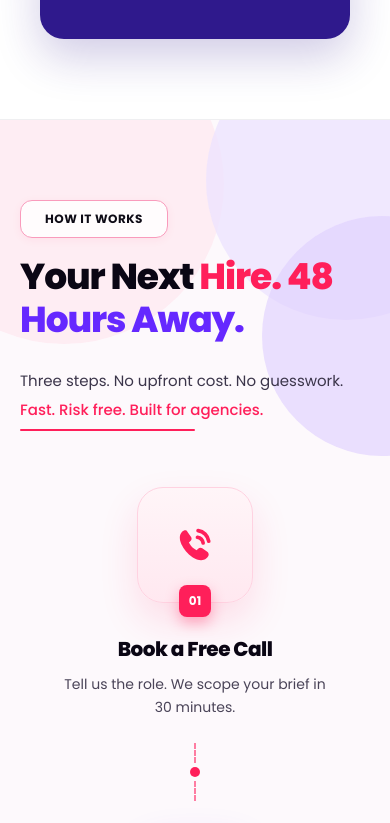
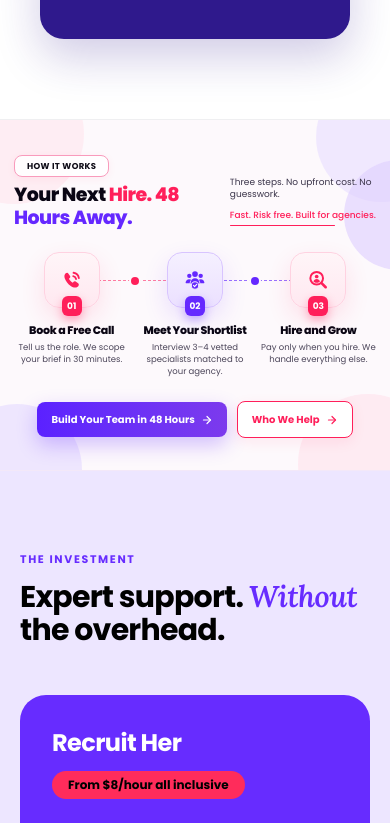
Before and after one commit to maidah2025/RecruitHer, a React (Vite) app: page / in a window 390 px wide. Shown: the part 8600-9423 px from the top of the page. Built offline with nearby package versions, Linux system fonts and the light colour scheme.

Commit message:
Make HOW IT WORKS section compact and side-by-side on all screens so it fits in a single view

```diff
--- a/src/App.tsx
+++ b/src/App.tsx
@@ -786,42 +786,42 @@
         {/* ================= 8. OUR PROCESS (HOW IT WORKS) ================= */}
         <section
           id="our-process"
-          className="relative overflow-hidden bg-[#FDF9FC] py-20 lg:py-28 scroll-mt-24 border-b border-[#F3E8F8]"
+          className="relative overflow-hidden bg-[#FDF9FC] py-8 sm:py-12 lg:py-16 scroll-mt-20 border-b border-[#F3E8F8]"
         >
           {/* Subtle Pastel Corner Shapes matching reference */}
           <div
             aria-hidden="true"
-            className="pointer-events-none absolute -top-24 -left-24 w-[320px] h-[320px] rounded-full bg-[#FFEAF2]/80"
+            className="pointer-events-none absolute -top-14 -left-14 sm:-top-20 sm:-left-20 w-[140px] h-[140px] sm:w-[240px] sm:h-[240px] rounded-full bg-[#FFEAF2]/80"
           />
           <div
             aria-hidden="true"
-            className="pointer-events-none absolute -top-20 -right-24 w-[280px] h-[280px] rounded-full bg-[#EDE3FF]/75"
+            className="pointer-events-none absolute -top-12 -right-14 sm:-top-16 sm:-right-20 w-[130px] h-[130px] sm:w-[220px] sm:h-[220px] rounded-full bg-[#EDE3FF]/75"
           />
           <div
             aria-hidden="true"
-            className="pointer-events-none absolute top-24 -right-28 w-[240px] h-[240px] rounded-full bg-[#E1D2FF]/65"
+            className="pointer-events-none absolute top-10 -right-16 sm:top-16 sm:-right-24 w-[110px] h-[110px] sm:w-[190px] sm:h-[190px] rounded-full bg-[#E1D2FF]/65"
           />
           <div
             aria-hidden="true"
-            className="pointer-events-none absolute -bottom-28 -left-20 w-[290px] h-[290px] rounded-full bg-[#EAE0FF]/75"
+            className="pointer-events-none absolute -bottom-16 -left-12 sm:-bottom-24 sm:-left-16 w-[130px] h-[130px] sm:w-[220px] sm:h-[220px] rounded-full bg-[#EAE0FF]/75"
           />
           <div
             aria-hidden="true"
-            className="pointer-events-none absolute -bottom-28 -right-20 w-[300px] h-[300px] rounded-full bg-[#FFE8F0]/80"
+            className="pointer-events-none absolute -bottom-16 -right-12 sm:-bottom-24 sm:-right-16 w-[140px] h-[140px] sm:w-[230px] sm:h-[230px] rounded-full bg-[#FFE8F0]/80"
           />
 
-          <div className="relative z-10 max-w-[1140px] mx-auto px-5 sm:px-8">
-            {/* Top Header Row: Left Eyebrow + Heading | Right Subtext + Pink Underline */}
-            <div className="flex flex-col lg:flex-row lg:items-end justify-between gap-8 lg:gap-12">
-              <div>
-                <div className="inline-flex items-center justify-center rounded-xl border border-[#F99BBC] bg-white/85 px-6 py-2.5 shadow-[0_2px_10px_rgba(255,31,90,0.06)] mb-5">
-                  <span className="text-xs sm:text-[13px] font-bold tracking-[0.04em] text-[#0E0B16] uppercase">
+          <div className="relative z-10 max-w-[1040px] mx-auto px-3.5 sm:px-8">
+            {/* Top Header Row: Always Side-by-Side like Screenshot */}
+            <div className="grid grid-cols-12 items-end gap-2 sm:gap-6">
+              <div className="col-span-7 sm:col-span-7">
+                <div className="inline-flex items-center justify-center rounded-lg sm:rounded-xl border border-[#F99BBC] bg-white/90 px-3 py-1 sm:px-5 sm:py-2 shadow-[0_2px_8px_rgba(255,31,90,0.06)] mb-2 sm:mb-3.5">
+                  <span className="text-[8.5px] sm:text-[11px] lg:text-xs font-bold tracking-[0.04em] text-[#0E0B16] uppercase">
                     {SITE_CONTENT.ourProcess.eyebrow}
                   </span>
                 </div>
 
-                <h2 className="text-4xl sm:text-5xl lg:text-[54px] font-extrabold tracking-[-0.03em] leading-[1.08]">
-                  <span className="block">
+                <h2 className="text-[19px] sm:text-3xl lg:text-[42px] font-extrabold tracking-[-0.03em] leading-[1.08]">
+                  <span className="block whitespace-nowrap">
                     <span className="text-[#0A0614]">
                       {SITE_CONTENT.ourProcess.headingLine1Black}
                     </span>
@@ -829,72 +829,72 @@
                       {SITE_CONTENT.ourProcess.headingLine1Pink}
                     </span>
                   </span>
-                  <span className="block text-[#6528FF] mt-1">
+                  <span className="block text-[#6528FF] mt-0.5 whitespace-nowrap">
                     {SITE_CONTENT.ourProcess.headingLine2Purple}
                   </span>
                 </h2>
               </div>
 
-              <div className="lg:pb-3 lg:max-w-[430px]">
-                <p className="text-[15px] sm:text-[17px] font-normal text-[#3B354A] leading-snug">
+              <div className="col-span-5 sm:col-span-5 pb-0.5 sm:pb-2">
+                <p className="text-[9px] sm:text-[13px] lg:text-[15px] font-normal text-[#3B354A] leading-snug">
                   {SITE_CONTENT.ourProcess.rightSubtitleLine1}
                 </p>
-                <div className="mt-2 inline-block">
-                  <p className="text-[15px] sm:text-[17px] font-medium text-[#FF1F5A] leading-snug">
+                <div className="mt-1 sm:mt-1.5 inline-block w-full">
+                  <p className="text-[9px] sm:text-[13px] lg:text-[15px] font-medium text-[#FF1F5A] leading-snug">
                     {SITE_CONTENT.ourProcess.rightSubtitleLine2}
                   </p>
-                  <div className="h-[2.5px] w-[72%] bg-[#FF1F5A] mt-2 rounded-full" />
+                  <div className="h-[1.5px] sm:h-[2px] w-[72%] bg-[#FF1F5A] mt-1 sm:mt-1.5 rounded-full" />
                 </div>
               </div>
             </div>
 
-            {/* 3-Step Flow with Dashed Connectors & Center Dots */}
-            <div className="relative mt-14 sm:mt-20">
-              {/* Desktop Horizontal Dashed Connectors + Center Dots */}
+            {/* 3-Step Flow: Always 3 Columns Side-by-Side with Horizontal Dashed Connectors */}
+            <div className="relative mt-6 sm:mt-11 lg:mt-12">
+              {/* Horizontal Dashed Connectors + Center Dots (Visible on ALL screens) */}
               <div
                 aria-hidden="true"
-                className="hidden md:block pointer-events-none absolute top-[58px] left-[16.666%] right-[16.666%] z-0"
+                className="pointer-events-none absolute top-[28px] sm:top-[40px] lg:top-[46px] left-[16.666%] right-[16.666%] z-0"
               >
                 <div className="grid grid-cols-2 items-center w-full">
                   {/* Connector 1 -> 2 (Pink Dashed + Pink Dot) */}
-                  <div className="relative flex items-center justify-center px-14">
-                    <div className="w-full border-t-2 border-dashed border-[#FF3B72]/60" />
-                    <span className="absolute w-3.5 h-3.5 rounded-full bg-[#FF1F5A] ring-4 ring-[#FDF9FC]" />
+                  <div className="relative flex items-center justify-center px-6 sm:px-11 lg:px-14">
+                    <div className="w-full border-t-[1.5px] sm:border-t-2 border-dashed border-[#FF3B72]/65" />
+                    <span className="absolute w-2 h-2 sm:w-3 sm:h-3 rounded-full bg-[#FF1F5A] ring-2 sm:ring-4 ring-[#FDF9FC]" />
                   </div>
 
                   {/* Connector 2 -> 3 (Purple Dashed + Purple Dot) */}
-                  <div className="relative flex items-center justify-center px-14">
-                    <div className="w-full border-t-2 border-dashed border-[#6528FF]/60" />
-                    <span className="absolute w-3.5 h-3.5 rounded-full bg-[#6528FF] ring-4 ring-[#FDF9FC]" />
+                  <div className="relative flex items-center justify-center px-6 sm:px-11 lg:px-14">
+                    <div className="w-full border-t-[1.5px] sm:border-t-2 border-dashed border-[#6528FF]/65" />
+                    <span className="absolute w-2 h-2 sm:w-3 sm:h-3 rounded-full bg-[#6528FF] ring-2 sm:ring-4 ring-[#FDF9FC]" />
                   </div>
                 </div>
               </div>
 
-              {/* 3 Steps Grid */}
-              <div className="relative z-10 grid grid-cols-1 md:grid-cols-3 gap-10 md:gap-8">
+              {/* 3 Steps Grid (Always 3 columns side-by-side) */}
+              <div className="relative z-10 grid grid-cols-3 gap-2 sm:gap-5 lg:gap-8">
                 {SITE_CONTENT.ourProcess.steps.map((step, idx) => {
                   const isPurple = step.accent === 'purple';
 
                   const cardBoxClasses = isPurple
-                    ? 'bg-gradient-to-b from-[#F5F0FF] to-[#EBE0FF] border-[#D8C4FF] shadow-[0_18px_38px_rgba(101,40,255,0.14)]'
-                    : 'bg-gradient-to-b from-[#FFF5F8] to-[#FFE8F0] border-[#FFD2E1] shadow-[0_18px_38px_rgba(255,31,90,0.13)]';
+                    ? 'bg-gradient-to-b from-[#F5F0FF] to-[#EBE0FF] border-[#D8C4FF] shadow-[0_10px_24px_rgba(101,40,255,0.13)]'
+                    : 'bg-gradient-to-b from-[#FFF5F8] to-[#FFE8F0] border-[#FFD2E1] shadow-[0_10px_24px_rgba(255,31,90,0.12)]';
 
                   const badgeClasses = isPurple
-                    ? 'bg-[#6528FF] shadow-[0_6px_14px_rgba(101,40,255,0.35)]'
-                    : 'bg-[#FF1F5A] shadow-[0_6px_14px_rgba(255,31,90,0.35)]';
+                    ? 'bg-[#6528FF] shadow-[0_4px_10px_rgba(101,40,255,0.35)]'
+                    : 'bg-[#FF1F5A] shadow-[0_4px_10px_rgba(255,31,90,0.35)]';
 
                   return (
                     <div key={step.number} className="flex flex-col items-center text-center">
                       {/* Rounded Square Icon Box + Bottom Number Pill */}
                       <div className="relative">
                         <div
-                          className={`w-[116px] h-[116px] rounded-[26px] border flex items-center justify-center ${cardBoxClasses}`}
+                          className={`w-[56px] h-[56px] sm:w-[80px] sm:h-[80px] lg:w-[92px] lg:h-[92px] rounded-[15px] sm:rounded-[20px] lg:rounded-[22px] border flex items-center justify-center ${cardBoxClasses}`}
                         >
                           {idx === 0 && (
                             /* Step 01: Phone with Signal Waves (Pink-Red) */
                             <svg
                               viewBox="0 0 64 64"
-                              className="w-14 h-14"
+                              className="w-7 h-7 sm:w-10 sm:h-10 lg:w-11 lg:h-11"
                               fill="none"
                               aria-hidden="true"
                             >
@@ -921,32 +921,25 @@
                             /* Step 02: 3 Vetted Specialists + Checkmark Badge (Purple) */
                             <svg
                               viewBox="0 0 64 64"
-                              className="w-14 h-14"
+                              className="w-7 h-7 sm:w-10 sm:h-10 lg:w-11 lg:h-11"
                               fill="none"
                               aria-hidden="true"
                             >
-                              {/* Center Person Head */}
                               <circle cx="32" cy="18.5" r="6.5" fill="#6528FF" />
-                              {/* Left Person Head */}
                               <circle cx="19" cy="22.5" r="5" fill="#6528FF" />
-                              {/* Right Person Head */}
                               <circle cx="45" cy="22.5" r="5" fill="#6528FF" />
-                              {/* Left Shoulder */}
                               <path
                                 d="M10.5 38.5C10.5 33.8 14.2 30 18.8 30C20.5 30 22.1 30.5 23.4 31.4C21.4 33.4 20.1 36.1 19.9 39.2H11.5C10.9 39.2 10.5 38.9 10.5 38.5Z"
                                 fill="#6528FF"
                               />
-                              {/* Right Shoulder */}
                               <path
                                 d="M53.5 38.5C53.5 33.8 49.8 30 45.2 30C43.5 30 41.9 30.5 40.6 31.4C42.6 33.4 43.9 36.1 44.1 39.2H52.5C53.1 39.2 53.5 38.9 53.5 38.5Z"
                                 fill="#6528FF"
                               />
-                              {/* Center Person Shoulders */}
                               <path
                                 d="M22 38.5C22 32.7 26.5 28 32 28C37.5 28 42 32.7 42 38.5V40.5H22V38.5Z"
                                 fill="#6528FF"
                               />
-                              {/* Checkmark Circle Badge */}
                               <circle
                                 cx="32"
                                 cy="44.5"
@@ -969,11 +962,10 @@
                             /* Step 03: Magnifying Glass with Person Inside (Pink-Red) */
                             <svg
                               viewBox="0 0 64 64"
-                              className="w-14 h-14"
+                              className="w-7 h-7 sm:w-10 sm:h-10 lg:w-11 lg:h-11"
                               fill="none"
                               aria-hidden="true"
                             >
-                              {/* Outer Lens Ring */}
                               <circle
                                 cx="29"
                                 cy="28"
@@ -981,14 +973,11 @@
                                 stroke="#FF1F5A"
                                 strokeWidth="4.5"
                               />
-                              {/* Person Head inside lens */}
                               <circle cx="29" cy="24" r="4.2" fill="#FF1F5A" />
-                              {/* Person Shoulders inside lens */}
                               <path
                                 d="M21.5 35.2C22.4 31.8 25.4 29.6 29 29.6C32.6 29.6 35.6 31.8 36.5 35.2C34.4 37.1 31.8 38.2 29 38.2C26.2 38.2 23.6 37.1 21.5 35.2Z"
                                 fill="#FF1F5A"
                               />
-                              {/* Magnifying Glass Handle */}
                               <path
                                 d="M40.2 39.2L49.5 48.5"
                                 stroke="#FF1F5A"
@@ -1001,69 +990,45 @@
 
                         {/* Overlapping Number Badge (01, 02, 03) */}
                         <span
-                          className={`absolute -bottom-3.5 left-1/2 -translate-x-1/2 w-8 h-8 rounded-lg text-white text-xs font-bold flex items-center justify-center ${badgeClasses}`}
+                          className={`absolute -bottom-2 sm:-bottom-2.5 left-1/2 -translate-x-1/2 w-5 h-5 sm:w-6 sm:h-6 lg:w-7 lg:h-7 rounded-md text-white text-[9px] sm:text-[10px] lg:text-[11px] font-bold flex items-center justify-center ${badgeClasses}`}
                         >
                           {step.number}
                         </span>
                       </div>
 
                       {/* Step Title */}
-                      <h3 className="text-xl sm:text-[22px] font-extrabold text-[#0A0614] tracking-tight mt-8">
+                      <h3 className="text-[11px] sm:text-[15px] lg:text-[18px] font-extrabold text-[#0A0614] tracking-tight mt-4 sm:mt-5 leading-tight">
                         {step.title}
                       </h3>
 
                       {/* Step Description */}
-                      <p className="text-sm sm:text-[15px] text-[#4A4458] leading-relaxed mt-2.5 max-w-[280px]">
+                      <p className="text-[8.5px] sm:text-xs lg:text-[13.5px] text-[#4A4458] leading-snug mt-1 sm:mt-1.5 max-w-[230px]">
                         {step.description}
                       </p>
-
-                      {/* Mobile Dashed Connector Between Steps */}
-                      {idx < 2 && (
-                        <div
-                          aria-hidden="true"
-                          className="md:hidden flex flex-col items-center mt-6 -mb-4"
-                        >
-                          <div
-                            className={`h-5 border-l-2 border-dashed ${
-                              idx === 0 ? 'border-[#FF3B72]/65' : 'border-[#6528FF]/65'
-                            }`}
-                          />
-                          <span
-                            className={`w-2.5 h-2.5 rounded-full my-1 ${
-                              idx === 0 ? 'bg-[#FF1F5A]' : 'bg-[#6528FF]'
-                            }`}
-                          />
-                          <div
-                            className={`h-5 border-l-2 border-dashed ${
-                              idx === 0 ? 'border-[#FF3B72]/65' : 'border-[#6528FF]/65'
-                            }`}
-                          />
-                        </div>
-                      )}
                     </div>
                   );
                 })}
               </div>
             </div>
 
-            {/* Bottom CTA Buttons: "Build Your Team in 48 Hours ->" & "Who We Help ->" */}
-            <div className="mt-14 sm:mt-16 flex flex-wrap items-center justify-center gap-4">
+            {/* Bottom CTA Buttons: Side-by-Side on All Screens */}
+            <div className="mt-6 sm:mt-10 lg:mt-12 flex flex-row items-center justify-center gap-2.5 sm:gap-4">
               <a
                 href={BOOKING_HIRING_HREF}
                 target="_blank"
                 rel="noopener noreferrer"
-                className="inline-flex items-center justify-center gap-2.5 bg-gradient-to-r from-[#5B21FF] to-[#7C3AED] hover:from-[#4C16E0] hover:to-[#6626D9] text-white text-sm sm:text-[15px] font-bold px-7 py-4 rounded-xl shadow-[0_10px_26px_rgba(101,40,255,0.32)] transition-all whitespace-nowrap focus-visible:outline-2 focus-visible:outline-offset-2 focus-visible:outline-[#FF1F5A]"
+                className="inline-flex items-center justify-center gap-1.5 sm:gap-2 bg-gradient-to-r from-[#5B21FF] to-[#7C3AED] hover:from-[#4C16E0] hover:to-[#6626D9] text-white text-[10px] sm:text-xs lg:text-[14px] font-bold px-3.5 py-2.5 sm:px-6 sm:py-3.5 rounded-lg sm:rounded-xl shadow-[0_8px_20px_rgba(101,40,255,0.28)] transition-all whitespace-nowrap focus-visible:outline-2 focus-visible:outline-offset-2 focus-visible:outline-[#FF1F5A]"
               >
                 <span>{SITE_CONTENT.ourProcess.primaryCtaLabel}</span>
-                <ArrowRight className="w-4 h-4 stroke-[2.4]" />
+                <ArrowRight className="w-3 h-3 sm:w-4 sm:h-4 stroke-[2.4]" />
               </a>
 
               <a
                 href="#who-we-help"
-                className="inline-flex items-center justify-center gap-2.5 bg-white hover:bg-[#FFF5F8] text-[#FF1F5A] border-[1.5px] border-[#FF1F5A] text-sm sm:text-[15px] font-bold px-7 py-4 rounded-xl shadow-[0_6px_18px_rgba(255,31,90,0.08)] transition-all whitespace-nowrap focus-visible:outline-2 focus-visible:outline-offset-2 focus-visible:outline-[#6528FF]"
+                className="inline-flex items-center justify-center gap-1.5 sm:gap-2 bg-white hover:bg-[#FFF5F8] text-[#FF1F5A] border sm:border-[1.5px] border-[#FF1F5A] text-[10px] sm:text-xs lg:text-[14px] font-bold px-3.5 py-2.5 sm:px-6 sm:py-3.5 rounded-lg sm:rounded-xl shadow-[0_4px_14px_rgba(255,31,90,0.08)] transition-all whitespace-nowrap focus-visible:outline-2 focus-visible:outline-offset-2 focus-visible:outline-[#6528FF]"
               >
                 <span>{SITE_CONTENT.ourProcess.secondaryCtaLabel}</span>
-                <ArrowRight className="w-4 h-4 stroke-[2.4]" />
+                <ArrowRight className="w-3 h-3 sm:w-4 sm:h-4 stroke-[2.4]" />
               </a>
             </div>
           </div>
```
